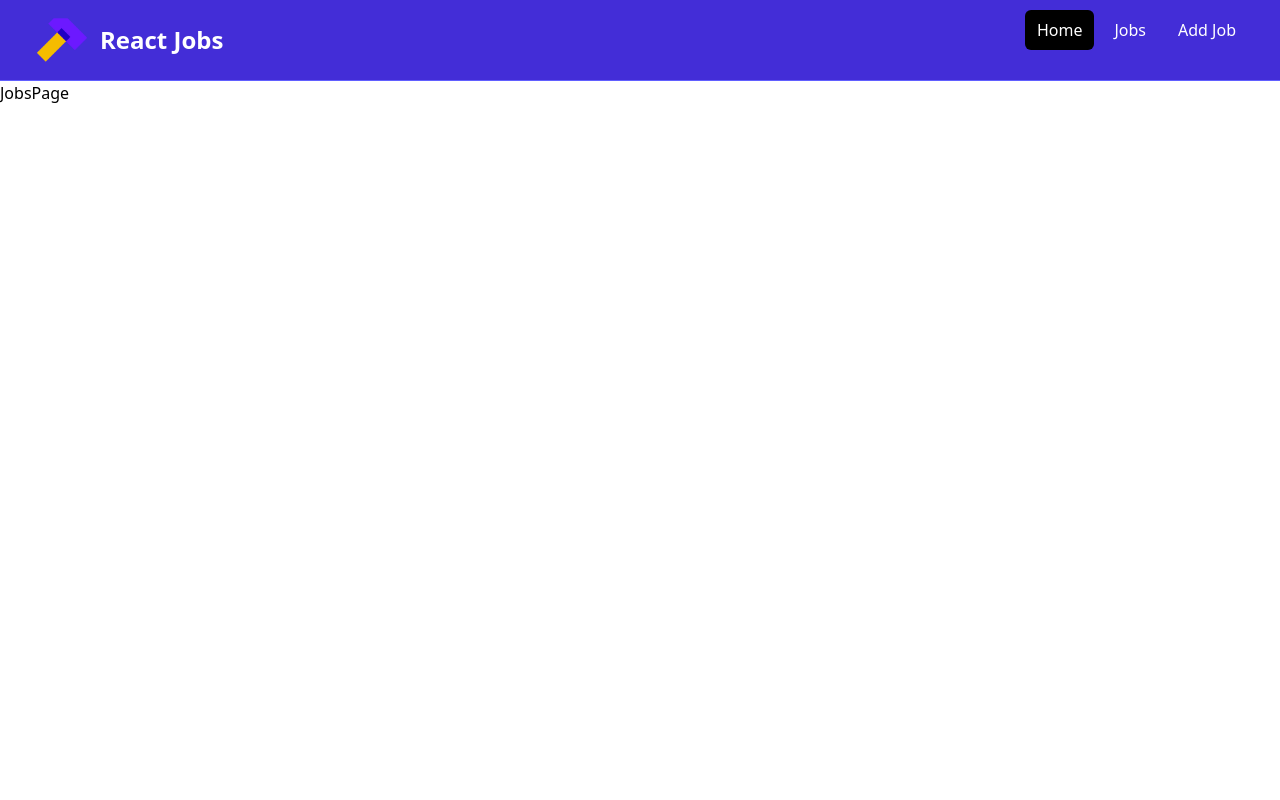
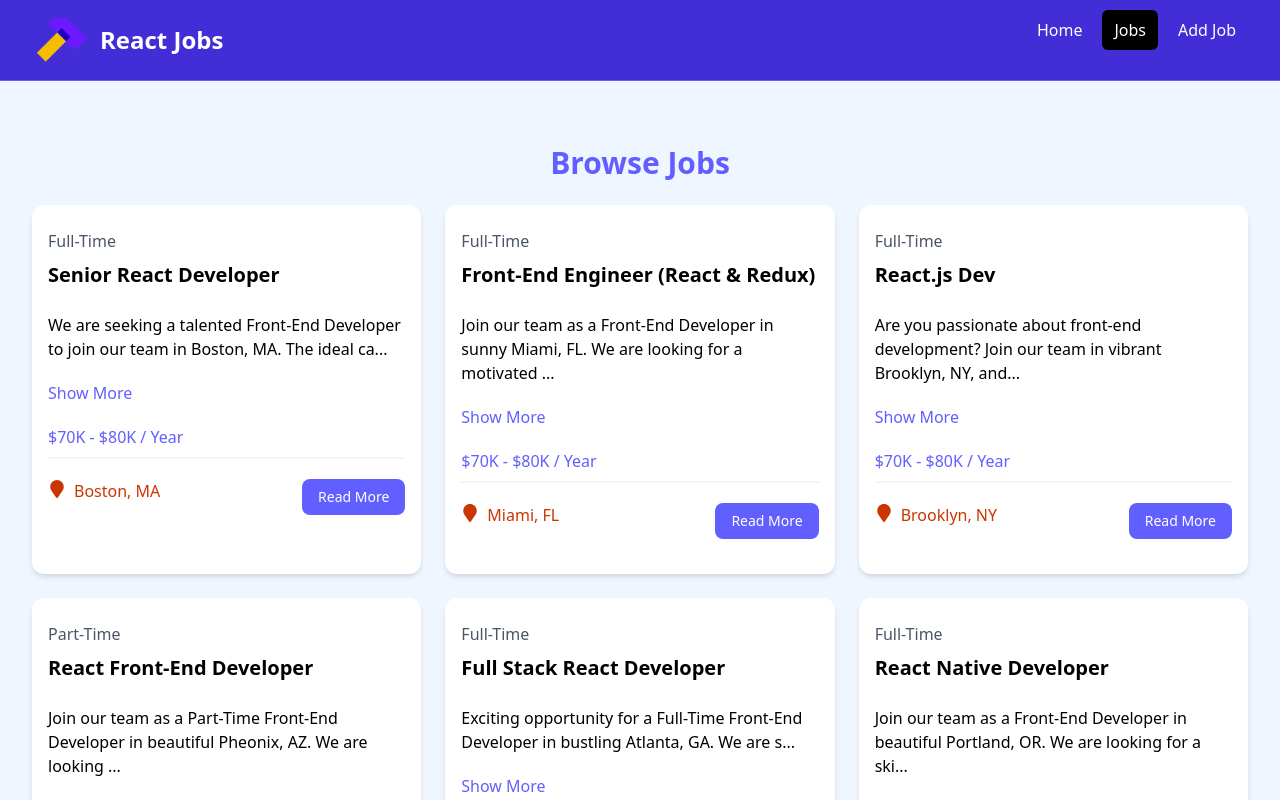
Before and after one commit to Kn0xiemy/JobPosting, a React (Vite) app: page /jobs in a window 1280 px wide. Shown: the top 800 px of the page. Built offline with nearby package versions, Linux system fonts and the light colour scheme.

Commit message:
added more routes, ternary operators, page404

```diff
--- a/src/App.jsx
+++ b/src/App.jsx
@@ -3,12 +3,15 @@
 import HomePage from "./pages/HomePage";
 import MainLayout from "./layouts/MainLayout";
 import JobsPage from "./pages/JobsPage";
+import Error404 from "./pages/Error404";
 
 const router = createBrowserRouter(
   createRoutesFromElements(
   <Route path="/" element={<MainLayout></MainLayout>}>
     <Route index element={<HomePage></HomePage>}></Route>
     <Route path='/jobs' element={ <JobsPage></JobsPage> }></Route>
+    <Route path='*' element={ <Error404></Error404> }></Route>
+
   </Route>
 
 )
--- a/src/components/HomeCards.jsx
+++ b/src/components/HomeCards.jsx
@@ -1,4 +1,5 @@
 import React from "react";
+import { Link } from "react-router-dom";
 import Card from "./Card";
 
 const HomeCards = () => {
@@ -13,24 +14,24 @@
               <p className="mt-2 mb-4">
                 Browse our React jobs and start your career today
               </p>
-              <a
-                href="/jobs.html"
+              <Link
+                to="/jobs"
                 className="inline-block bg-black text-white rounded-lg px-4 py-2 hover:bg-gray-700"
               >
                 Browse Jobs
-              </a>
+              </Link>
             </Card>
             <Card bg="bg-indigo-100">
               <h2 className="text-2xl font-bold">For Employers</h2>
               <p className="mt-2 mb-4">
                 List your job to find the perfect developer for the role
               </p>
-              <a
-                href="/add-job.html"
+              <Link
+                to="/add-job"
                 className="inline-block bg-indigo-500 text-white rounded-lg px-4 py-2 hover:bg-indigo-600"
               >
                 Add Job
-              </a>
+              </Link>
             </Card>
           </div>
         </div>
--- a/src/components/JobCard.jsx
+++ b/src/components/JobCard.jsx
@@ -1,6 +1,7 @@
 import React from "react";
 import { useState } from "react";
 import { FaMapMarker } from 'react-icons/fa';
+import { Link } from "react-router-dom";
 
 const JobCard = ({job}) => {
   const [showFullDescription, setShowFullDescription] = useState(false);
@@ -36,12 +37,12 @@
               <FaMapMarker className="inline text-lg mb-2 mr-2"></FaMapMarker>
               {job.location}
             </div>
-            <a
-              href={`/Job/${job.id}`}
+            <Link
+              to={`/Job/${job.id}`}
               className="h-[36px] bg-indigo-500 hover:bg-indigo-600 text-white px-4 py-2 rounded-lg text-center text-sm"
             >
               Read More
-            </a>
+            </Link>
           </div>
         </div>
       </div>
--- a/src/components/JobListings.jsx
+++ b/src/components/JobListings.jsx
@@ -3,19 +3,19 @@
 
 import JobCard from './JobCard'
 
-const JobListings = () => {
+const JobListings = ({ isHome = false}) => {
 
-  const recentJobs = jobs.slice(0, 3);
+  const jobListings = isHome ? jobs.slice(0, 3) : jobs;
 
   return (
     <>
       <section className="bg-blue-50 px-4 py-10">
         <div className="container-xl lg:container m-auto">
           <h2 className="text-3xl font-bold text-indigo-500 mb-6 text-center">
-            Browse Jobs
+            { isHome ? 'Most Recent Jobs' : 'Browse Jobs'}
           </h2>
           <div className="grid grid-cols-1 md:grid-cols-3 gap-6">
-            { recentJobs.map((job) => (
+            { jobListings.map((job) => (
               <JobCard key={job.id} job={job}></JobCard>
             )) }
 
--- a/src/components/Navbar.jsx
+++ b/src/components/Navbar.jsx
@@ -1,7 +1,10 @@
 import React from 'react'
 import logo from '../assets/images/logo.png';
+import { NavLink } from 'react-router-dom';
 
 const Navbar = () => {
+
+  const linkClass =  ({isActive}) => isActive ? 'bg-black text-white hover:bg-gray-900 hover:text-white rounded-md px-3 py-2' : 'text-white hover:bg-gray-900 hover:text-white rounded-md px-3 py-2' ;
   return (
     <>
        <nav className="bg-indigo-700 border-b border-indigo-500">
@@ -11,33 +14,31 @@
             className="flex flex-1 items-center justify-center md:items-stretch md:justify-start"
           >
             {/* <!-- Logo --> */}
-            <a className="flex flex-shrink-0 items-center mr-4" href="/index.html">
+            <NavLink className="flex flex-shrink-0 items-center mr-4" to="/">
               <img
                 className="h-15 w-auto"
                 src={ logo }
                 alt="React Jobs"
               />
               <span className="hidden md:block text-white text-2xl font-bold ml-2"
-                >React Jobs</span
-              >
-            </a>
+                >React Jobs</span>
+            </NavLink>
             <div className="md:ml-auto">
               <div className="flex space-x-2">
-                <a
-                  href="/index.html"
-                  className="text-white bg-black hover:bg-gray-900 hover:text-white rounded-md px-3 py-2"
-                  >Home</a
-                >
-                <a
-                  href="/jobs.html"
-                  className="text-white hover:bg-gray-900 hover:text-white rounded-md px-3 py-2"
-                  >Jobs</a
-                >
-                <a
-                  href="/add-job.html"
-                  className="text-white hover:bg-gray-900 hover:text-white rounded-md px-3 py-2"
-                  >Add Job</a
-                >
+                <NavLink
+                  to="/"
+                  className={linkClass}
+                  >Home</NavLink>
+
+                <NavLink
+                  to="/jobs"
+                  className={linkClass}
+                  >Jobs</NavLink>
+
+                <NavLink
+                  to="/add-job"
+                  className={linkClass}
+                  >Add Job</NavLink>
               </div>
             </div>
           </div>
--- a/src/components/ViewJobs.jsx
+++ b/src/components/ViewJobs.jsx
@@ -1,15 +1,16 @@
 import React from 'react'
+import { Link } from 'react-router-dom'
 
 const ViewJobs = () => {
   return (
     <>
       <section className="m-auto max-w-lg my-10 px-6">
-        <a
-          href="/jobs"
+        <Link
+          to="/jobs"
           className="block bg-black text-white text-center py-4 px-6 rounded-xl hover:bg-gray-700"
         >
           View All Jobs
-        </a>
+        </Link>
       </section>
     </>
   )
--- /dev/null
+++ b/src/pages/Error404.jsx
@@ -0,0 +1,21 @@
+import React from 'react'
+import { Link } from 'react-router-dom'
+import { FaExclamationTriangle } from 'react-icons/fa'
+
+const Error404 = () => {
+  return (
+    <>
+      <section className="text-center flex flex-col justify-center items-center h-96">
+      <FaExclamationTriangle className='text-yellow-400 text-6xl mb-4'></FaExclamationTriangle>
+      <h1 className="text-6xl font-bold mb-4">404 Not Found</h1>
+      <p className="text-xl mb-5">This page does not exist</p>
+      <Link
+        to="/"
+        className="text-white bg-indigo-700 hover:bg-indigo-900 rounded-md px-3 py-2 mt-4"
+        >Go Back</Link>
+    </section>
+    </>
+  )
+}
+
+export default Error404
--- a/src/pages/HomePage.jsx
+++ b/src/pages/HomePage.jsx
@@ -9,7 +9,7 @@
     <>
       <Hero></Hero>
       <HomeCards></HomeCards>
-      <JobListings></JobListings>
+      <JobListings isHome={true}></JobListings>
       <ViewJobs></ViewJobs>
     </>
   )
--- a/src/pages/JobsPage.jsx
+++ b/src/pages/JobsPage.jsx
@@ -1,8 +1,12 @@
 import React from 'react'
+
+import JobListings from '../components/JobListings'
 
 const JobsPage = () => {
   return (
-    <div>JobsPage</div>
+    <section className='bg-blue-50 px-4 py-6'>
+      <JobListings></JobListings>
+    </section>
   )
 }
 
```
